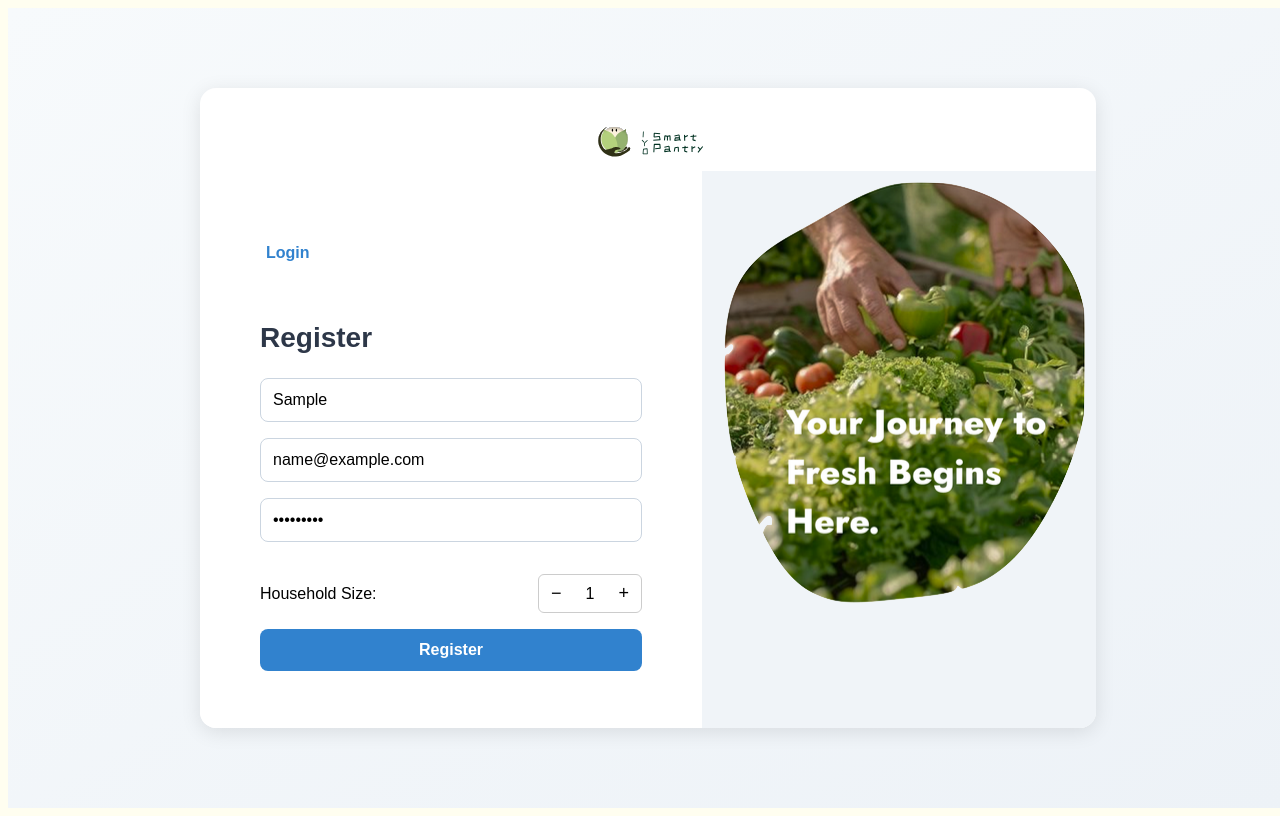
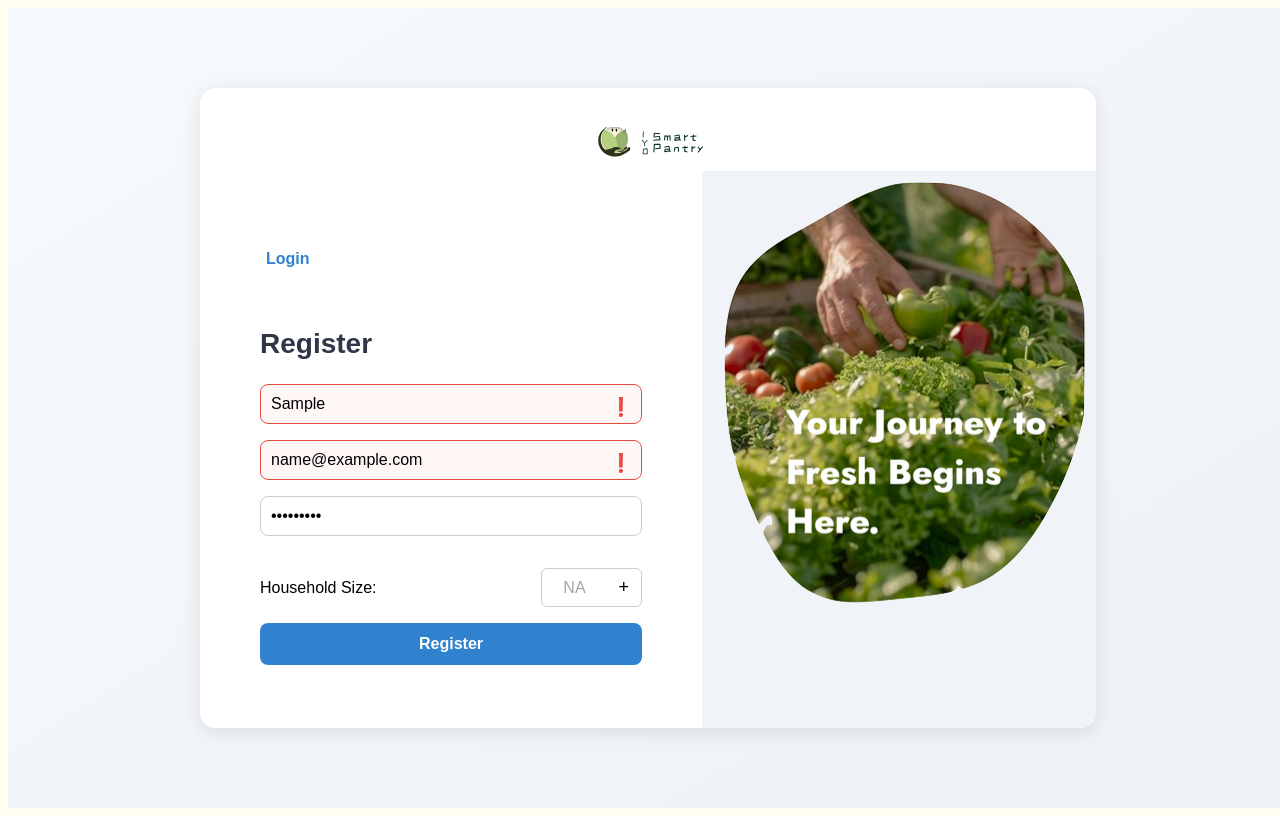
Before and after one commit to MrQin877/IYO_Smart_Pantry, a React (Vite) app: page /register in a window 1280 px wide. Both pictures are taken after typing "Sample", "name@example.com", "Sample123" into the empty fields and a click on the button "Register". Built offline with nearby package versions, Linux system fonts and the light colour scheme; no server answers.

Commit message:
Improve input field validation + 2FA email features
- Added validation for email, username, and password
- Made all validation rules consistent across forms
- Added optional field for household size
- Implemented 2FA email with welcome message, verification link, and 6-digit verification code

```diff
--- a/src/pages/Register.css
+++ b/src/pages/Register.css
@@ -93,6 +93,13 @@
   font-size: 16px;
 }
 
+.household-na {
+  display: inline-block;
+  min-width: 40px;
+  text-align: center;
+  font-weight: 500;
+  color: #a4a4a4;
+}
 /* ===== Error Input Styling ===== */
 .input-group {
   position: relative;
@@ -132,3 +139,45 @@
   margin-top: 10px;
   font-weight: bold;
 }
+
+/* Tooltip container */
+.error-icon::after {
+  content: attr(title);
+  position: absolute;
+  bottom: 125%;
+  left: 50%;
+  transform: translateX(-50%);
+  background: #e63946;
+  color: white;
+  padding: 6px 10px;
+  border-radius: 6px;
+  font-size: 13px;
+  white-space: nowrap;
+  opacity: 0;
+  visibility: hidden;
+  transition: opacity 0.2s ease, visibility 0.2s ease;
+  pointer-events: none;
+  z-index: 10;
+}
+
+/* Tooltip arrow */
+.error-icon::before {
+  content: "";
+  position: absolute;
+  bottom: 115%;
+  left: 50%;
+  transform: translateX(-50%);
+  border-width: 5px;
+  border-style: solid;
+  border-color: #e63946 transparent transparent transparent;
+  opacity: 0;
+  visibility: hidden;
+  transition: opacity 0.2s ease, visibility 0.2s ease;
+}
+
+/* Show tooltip on hover */
+.error-icon:hover::after,
+.error-icon:hover::before {
+  opacity: 1;
+  visibility: visible;
+}
--- a/src/pages/Register.jsx
+++ b/src/pages/Register.jsx
@@ -8,21 +8,21 @@ export default function Register() {
   const [name, setName] = useState("");
   const [email, setEmail] = useState("");
   const [pwd, setPwd] = useState("");
-  const [household, setHousehold] = useState(1);
+  const [household, setHousehold] = useState("NA");
   const [loading, setLoading] = useState(false);
   const [errors, setErrors] = useState({});
   const navigate = useNavigate();
 
   async function handleSubmit(e) {
     e.preventDefault();
-    setErrors({}); // reset old errors
+    setErrors({});
 
     // basic frontend validation before sending to backend
     const newErrors = {};
-    if (!/^[\p{L}\s]{2,50}$/u.test(name)) {
-      newErrors.name = "Only letters and spaces allowed (2–50 chars)";
+    if (!/^[A-Za-z\s]$/.test(name)) {
+      newErrors.name = "User name contain number or punctuation mark";
     }
-    if (!/\S+@\S+\.\S+/.test(email)) {
+    if (!/^[A-Za-z0-9._%+-]+@(gmail|yahoo|outlook)\.com$/.test(email)) {
       newErrors.email = "Invalid email format";
     }
     if (pwd.length < 8) {
@@ -40,13 +40,11 @@ export default function Register() {
         fullName: name,
         email,
         password: pwd,
-        householdSize: household,
+        householdSize: household === "NA" ? null : household,
       });
       if (resp.ok) {
         alert("✅ Registered successfully! Please check your email for the verification code.");
-        // 保存 email 到 localStorage 以便 verify 页面自动读取
         localStorage.setItem("verifyEmail", email);
-        // 跳转 verify 页面
         navigate("/Verify");
       } else {
         alert(resp.error || "Register failed");
@@ -80,6 +78,8 @@ export default function Register() {
             <form onSubmit={handleSubmit} className="login-card">
               <h2>Register</h2>
 
+              {/* Full Name */}
+              <div className={`input-group ${errors.name ? "error" : ""}`}>
                 <input
                   type="text"
                   placeholder="Full Name"
@@ -87,19 +87,27 @@ export default function Register() {
                   onChange={(e) => setName(e.target.value)}
                   required
                 />
-              {errors.name && <span className="error-icon">❗</span>}
-              {errors.name && <p className="error-text">{errors.name}</p>}
+                {errors.name && (
+                  <span className="error-icon" title={errors.name}>❗</span>
+                )}
+              </div>
 
+              {/* Email */}
+              <div className={`input-group ${errors.email ? "error" : ""}`}>
                 <input
-                type="email"
+                  type="text"
                   placeholder="Email"
                   value={email}
                   onChange={(e) => setEmail(e.target.value)}
                   required
                 />
-              {errors.email && <span className="error-icon">❗</span>}
-              {errors.email && <p className="error-text">{errors.email}</p>}
+                {errors.email && (
+                  <span className="error-icon" title={errors.email}>❗</span>
+                )}
+              </div>
 
+              {/* Password */}
+              <div className={`input-group ${errors.password ? "error" : ""}`}>
                 <input
                   type="password"
                   placeholder="Password (min 8 chars)"
@@ -107,15 +115,30 @@ export default function Register() {
                   onChange={(e) => setPwd(e.target.value)}
                   required
                 />
-              {errors.password && <span className="error-icon">❗</span>}
-              {errors.password && <p className="error-text">{errors.password}</p>}
+                {errors.password && (
+                  <span className="error-icon" title={errors.password}>❗</span>
+                )}
+              </div>
 
+              {/* Household Size */}
               <div className="household-section">
                 <label>Household Size:</label>
                 <div className="household-control">
+                  {household === "NA" ? (
+                    <>
+                      <span className="household-na">NA</span>
+                      <button type="button" onClick={() => setHousehold(1)}>
+                        +
+                      </button>
+                    </>
+                  ) : (
+                    <>
                       <button
                         type="button"
-                    onClick={() => setHousehold(Math.max(1, household - 1))}
+                        onClick={() => {
+                          if (household <= 1) setHousehold("NA");
+                          else setHousehold(household - 1);
+                        }}
                       >
                         −
                       </button>
@@ -123,6 +146,8 @@ export default function Register() {
                       <button type="button" onClick={() => setHousehold(household + 1)}>
                         +
                       </button>
+                    </>
+                  )}
                 </div>
               </div>
 
```
Also changed, not shown: 1 other file (tests, documents, lock files or other folders). Lines whose indentation alone changed are shown as unchanged.
